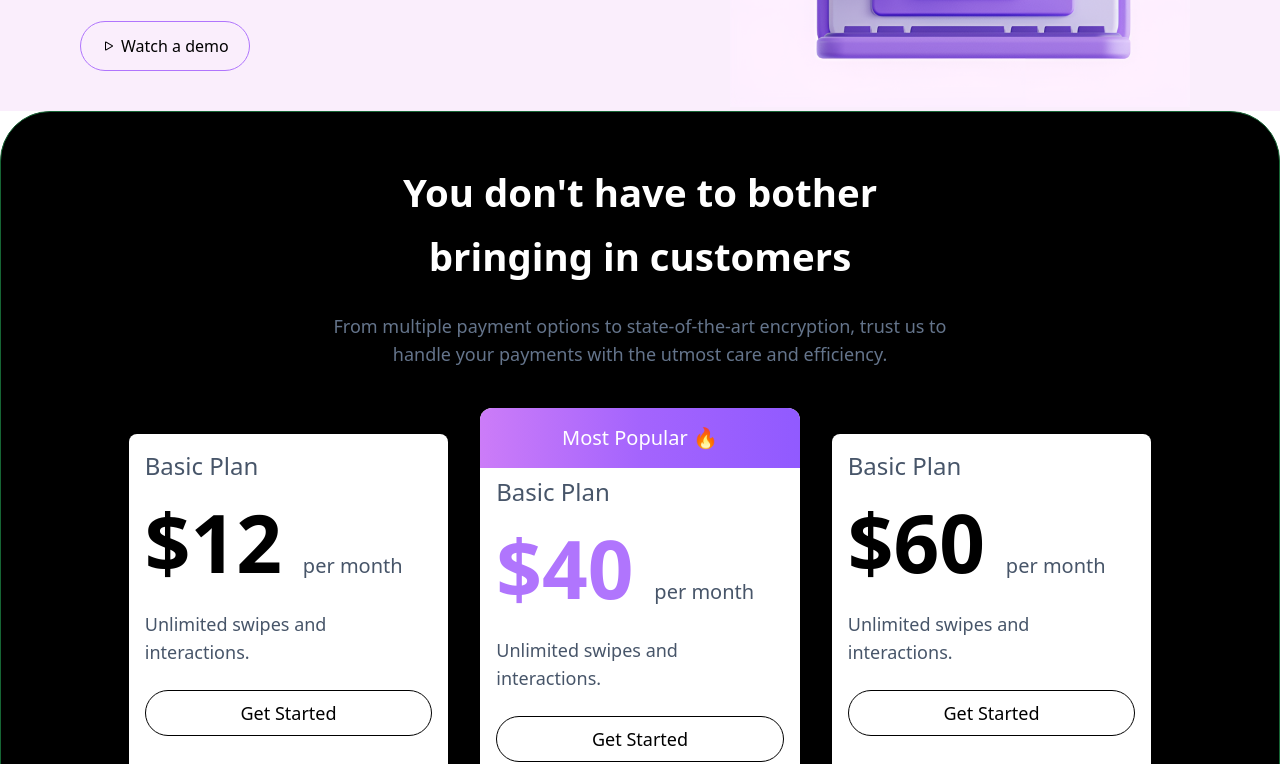
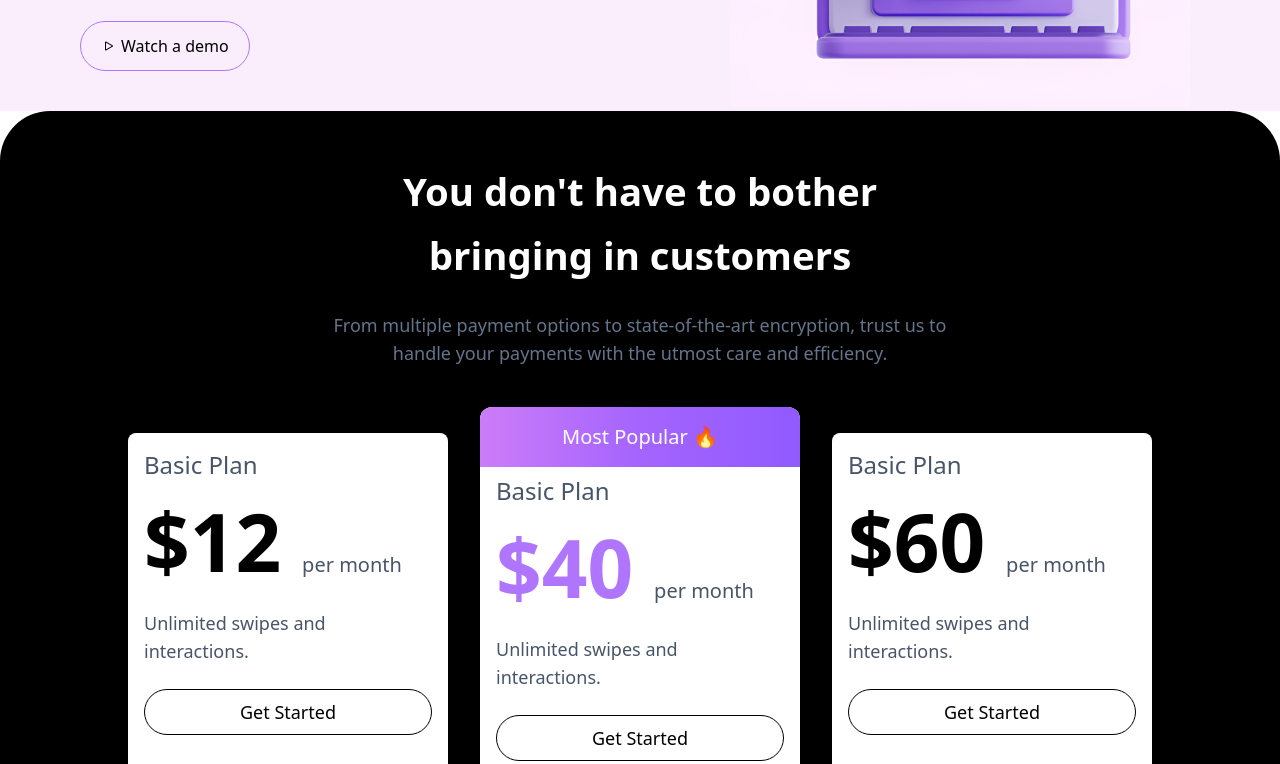
Before and after one commit to thedivyapawar/MRKT.AI, a plain HTML site: page index.html in a window 1280 px wide. Shown: the part 2963-3727 px from the top of the page. Drawn offline with nearby package versions, Linux system fonts and the light colour scheme.

Commit message:
changed cards section

```diff
--- a/index.html
+++ b/index.html
@@ -285,7 +285,7 @@
       <!-- navigation sucess end -->
 
       <!-- Cards section start -->
-        <div class="bg-black text-white rounded-t-[25px] md:rounded-t-[50px] flex flex-col justify-center  border border-green-800 py-8" >
+        <div class="bg-black text-white rounded-t-[25px] md:rounded-t-[50px] flex flex-col justify-center py-8" >
 
           <div class="block md:flex justify-center items-center ">
 
```
